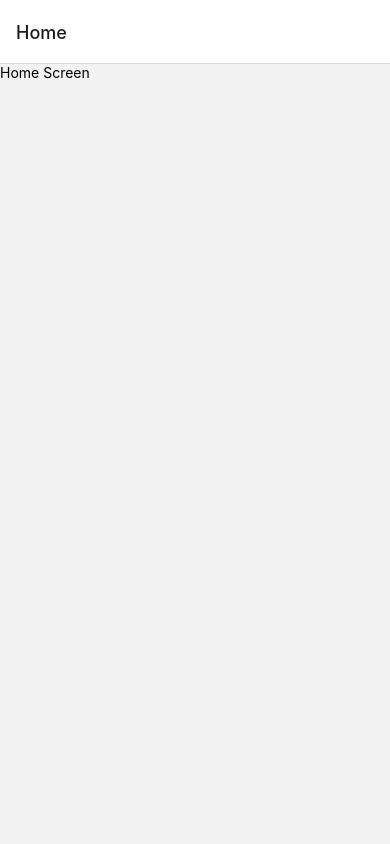
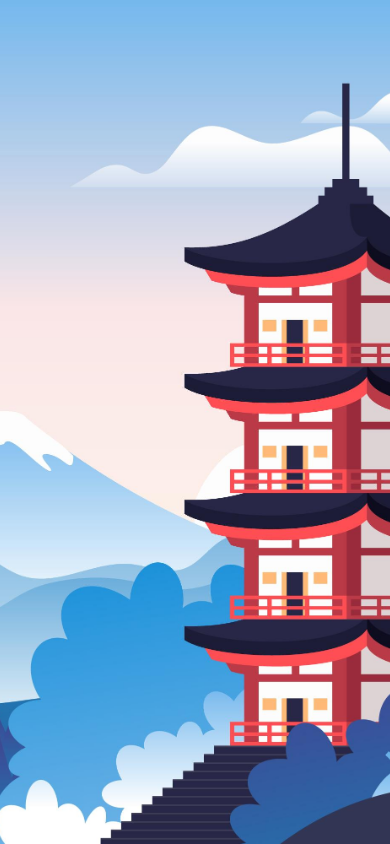
Before and after one commit to Ciamuthama/Tusafiri, a React Native app: screen / in a window 390 px wide. Built offline with nearby package versions, Linux system fonts and the light colour scheme.

Commit message:
Added background image to my welcome screen

```diff
--- a/App.js
+++ b/App.js
@@ -5,15 +5,6 @@ import AppNavigation from './src/navigations';
 export default function App() {
 
   return (
-    <SafeAreaView style={styles.container}>
     <AppNavigation />
-      <StatusBar style="auto" />
-    </SafeAreaView>
   );
 }
-
-const styles = StyleSheet.create({
-  container: {
-    flex:1
-  }
-})
--- a/src/navigations/index.js
+++ b/src/navigations/index.js
@@ -1,7 +1,8 @@
 import * as React from 'react'
 import { NavigationContainer } from '@react-navigation/native'
-import { createNativeStackNavigator} from "@react-navigation/native-stack";
+import { createNativeStackNavigator } from "@react-navigation/native-stack";
 import HomeScreen from '../screens/homeScreen';
+import WelcomeScreen from '../screens/welcomeScreen';
 
 
 const Stack = createNativeStackNavigator();
@@ -9,11 +10,12 @@ const Stack = createNativeStackNavigator();
 function AppNavigation() {
     return (
         <NavigationContainer>
-            <Stack.Navigator initialRouteName='Home' screenOptions={{ headerShow: true }}>
-                <Stack.Screen name='Home'  component={HomeScreen} />
+            <Stack.Navigator initialRouteName='Welcome' screenOptions={{headerShown:false}} >
+                {/* <Stack.Screen name='Home' component={HomeScreen} /> */}
+                <Stack.Screen name='Welcome Screen' component={WelcomeScreen} options={{ headerShow: false }} />
             </Stack.Navigator>
         </NavigationContainer>
-     );
+    );
 }
 
 export default AppNavigation;
--- a/src/screens/welcomeScreen.js
+++ b/src/screens/welcomeScreen.js
@@ -0,0 +1,15 @@
+import { View, Text, Image } from 'react-native'
+import React from 'react'
+
+export default function WelcomeScreen() {
+    return (
+
+        <View className='flex-1 flex justify-end'>
+            <Image
+                source={require('../../assets/images/welcome.png')}
+                className='h-full w-full absolute'
+
+            />
+        </View>
+    )
+}
```
